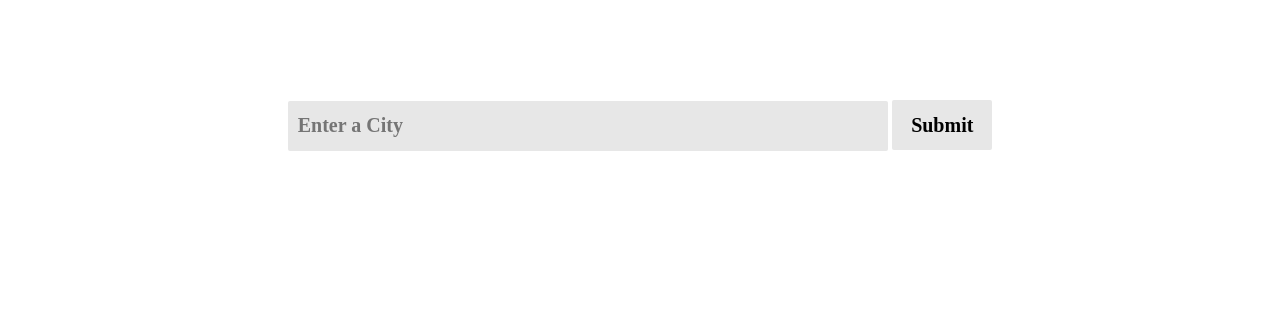
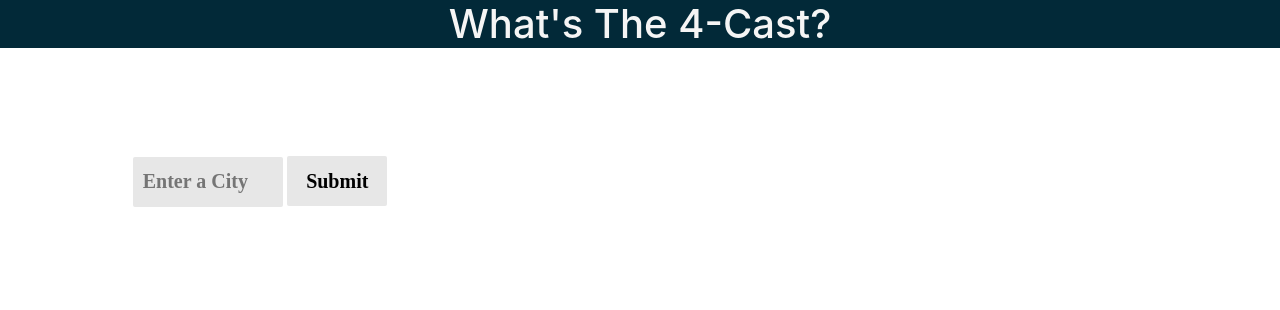
Before and after one commit to RadioJackie/What-s-the-4cast-, a plain HTML site: page index.html in a window 1280 px wide. Drawn offline with nearby package versions, Linux system fonts and the light colour scheme.

Commit message:
Made various changes

```diff
--- a/index.html
+++ b/index.html
@@ -1,32 +1,49 @@
 <!DOCTYPE html>
 <html lang="en">
+
 <head>
     <meta charset="UTF-8">
     <meta name="viewport" content="width=, initial-scale=1.0">
     <link rel="stylesheet" href="style.css">
     <!-- CSS only -->
-<link rel="stylesheet" href="https://stackpath.bootstrapcdn.com/bootstrap/4.5.0/css/bootstrap.min.css" integrity="sha384-9aIt2nRpC12Uk9gS9baDl411NQApFmC26EwAOH8WgZl5MYYxFfc+NcPb1dKGj7Sk" crossorigin="anonymous">
+    <link rel="stylesheet" href="https://stackpath.bootstrapcdn.com/bootstrap/4.5.0/css/bootstrap.min.css"
+        integrity="sha384-9aIt2nRpC12Uk9gS9baDl411NQApFmC26EwAOH8WgZl5MYYxFfc+NcPb1dKGj7Sk" crossorigin="anonymous">
 
 
     <title>Document</title>
 </head>
+
 <body>
-
-<div class="input">
+    <header>
+        <h1>What's The 4-Cast?</h1>
+    </header>
+    <div class="container content">
+        <div class="row">
+            <div class="col-12 col-md-4 cities">
+            <div class="input" >
                 <input type="text" class="inputValue" placeholder="Enter a City">
                 <input type="submit" value="Submit" class="button">
             </div>
-
+        </div>
         <div class="display">
-    <h1 class="name"></h1>
+            <h2 class="name">
+                </h1>
                 <p class="description"></p>
                 <p class="temp"></p>
+        </div>
     </div>
 
     <script src="index.js"></script>
     <!-- JS, Popper.js, and jQuery -->
-<script src="https://code.jquery.com/jquery-3.5.1.slim.min.js" integrity="sha384-DfXdz2htPH0lsSSs5nCTpuj/zy4C+OGpamoFVy38MVBnE+IbbVYUew+OrCXaRkfj" crossorigin="anonymous"></script>
-<script src="https://cdn.jsdelivr.net/npm/popper.js@1.16.0/dist/umd/popper.min.js" integrity="sha384-Q6E9RHvbIyZFJoft+2mJbHaEWldlvI9IOYy5n3zV9zzTtmI3UksdQRVvoxMfooAo" crossorigin="anonymous"></script>
-<script src="https://stackpath.bootstrapcdn.com/bootstrap/4.5.0/js/bootstrap.min.js" integrity="sha384-OgVRvuATP1z7JjHLkuOU7Xw704+h835Lr+6QL9UvYjZE3Ipu6Tp75j7Bh/kR0JKI" crossorigin="anonymous"></script>
+    <script src="https://code.jquery.com/jquery-3.5.1.slim.min.js"
+        integrity="sha384-DfXdz2htPH0lsSSs5nCTpuj/zy4C+OGpamoFVy38MVBnE+IbbVYUew+OrCXaRkfj"
+        crossorigin="anonymous"></script>
+    <script src="https://cdn.jsdelivr.net/npm/popper.js@1.16.0/dist/umd/popper.min.js"
+        integrity="sha384-Q6E9RHvbIyZFJoft+2mJbHaEWldlvI9IOYy5n3zV9zzTtmI3UksdQRVvoxMfooAo"
+        crossorigin="anonymous"></script>
+    <script src="https://stackpath.bootstrapcdn.com/bootstrap/4.5.0/js/bootstrap.min.js"
+        integrity="sha384-OgVRvuATP1z7JjHLkuOU7Xw704+h835Lr+6QL9UvYjZE3Ipu6Tp75j7Bh/kR0JKI"
+        crossorigin="anonymous"></script>
 </body>
+
 </html>
--- a/style.css
+++ b/style.css
@@ -15,14 +15,14 @@ body{
 
 input[type="text"]{
     height: 50px;
-    width: 600px;
+    width: 150px;
     background: #e7e7e7;
     font-family: 'Times New Roman', Times, serif;
     font-weight: bold;
     font-size: 20px;
     border: none;
     border-radius: 2px;
-    padding: 10px 10px;
+    padding: 0px 10px;
 }
 
 input[type="submit"]{
@@ -39,3 +39,9 @@ input[type="submit"]{
 .display{
     text-align: center;
 }
+
+h1{
+    text-align: center;
+    background-color: rgb(2, 41, 56);
+    color: whitesmoke;
+}
```
Also changed, not shown: 1 other file. Lines whose indentation alone changed are shown as unchanged.
